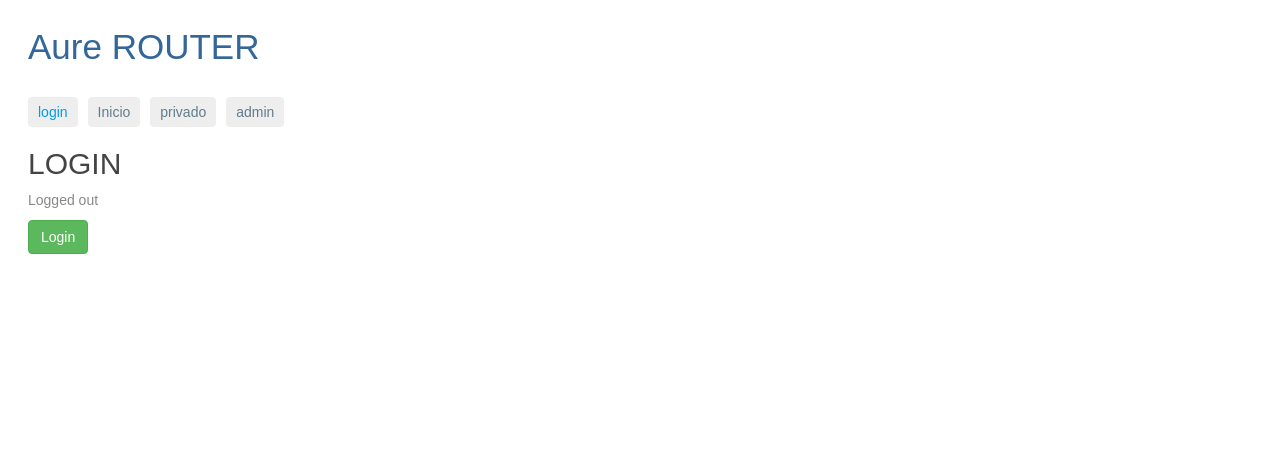
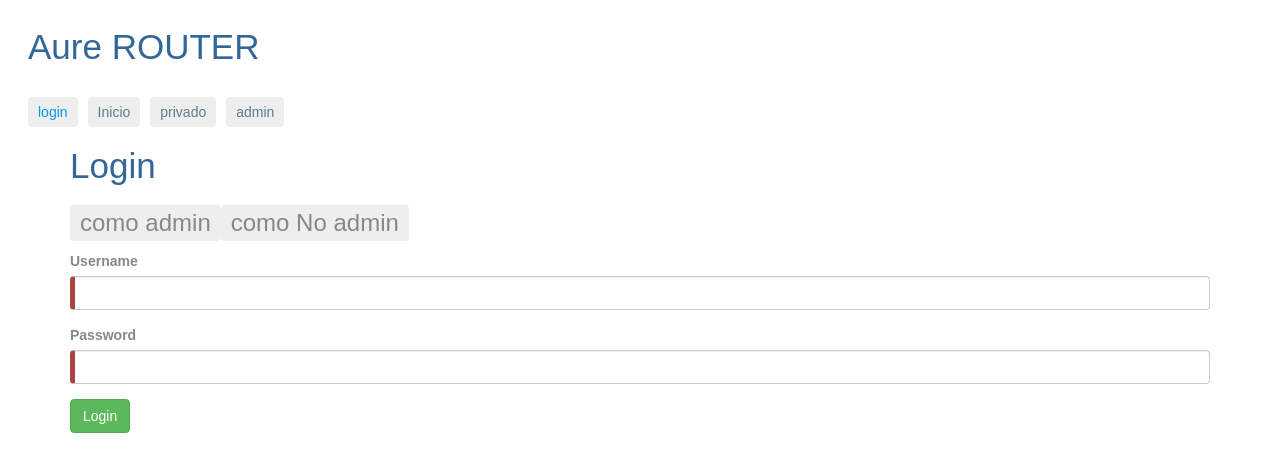
Before and after one commit to AureGitHub/angular2-auth, an Angular app: page /login in a window 1280 px wide. Shown: the top 472 px of the page. Built offline with nearby package versions, Linux system fonts and the light colour scheme.

Commit message:
hhtp control error

```diff
--- a/src/app/_models/user.ts
+++ b/src/app/_models/user.ts
@@ -1,25 +1,16 @@
 export class User {
 
+
     constructor(
-    _id: number,
-    _username: string,
-    _name: string,
-    _idRol: number,
-    _expires: number,
-    _token: string) {
-        this.id=_id;
-        this.username=_username;
-        this.name=_name;
-        this.idRol=_idRol;
-        this.expires=_expires;
-        this.token=_token;
+    public id: number,
+    public username: string,
+    public name: string,
+    public idRol: number,
+    public expires: number,
+    public token: string) {
+
    }
-    id: number;
-    username: string;
-    name: string;
-    idRol: number;
-    expires: number;
-    token: string;
+    public password: string
     public esAdmin() : boolean{return this.idRol==1};
 
 }
--- a/src/app/auth.service.ts
+++ b/src/app/auth.service.ts
@@ -2,10 +2,9 @@ import { Injectable } from '@angular/core';
 import { Http, Response, Headers, RequestOptions } from '@angular/http';
 
 import { Observable } from 'rxjs/Observable';
-import 'rxjs/add/observable/of';
-import 'rxjs/add/operator/do';
-import 'rxjs/add/operator/delay';
+
 import 'rxjs/add/operator/map';
+import 'rxjs/add/operator/catch';
 
 
 import { User } from './_models/user';
@@ -30,7 +29,7 @@ private Url = 'http://localhost:51098/login';
 constructor(private http: Http) {
  }
 
- SetEntornoUser(){
+SetEntornoUser(){
     if(this.userConnect)
     {
        this.isLoggedIn = true;
@@ -43,20 +42,14 @@ constructor(private http: Http) {
 
  }
 
-  login(): Observable<boolean> {
+  login(username : string,password:string): Observable<boolean> {
   let headers = new Headers({ 'Content-Type': 'application/json' });
     let options = new RequestOptions({ headers: headers });
 
-
-  var user = {
-          username:'aaranzue',
-          password : '123456'
-        };
     return this.http
-               .post(this.Url,JSON.stringify(user),options)
+               .post(this.Url,JSON.stringify({username:username,password : password}),options)
                 .map((response: Response) => {
-                // login successful if there's a jwt token in the response
-                let token = response.json() && response.json().Security  &&  response.json().Security.token;
+                   let token = response.json() && response.json().Security  &&  response.json().Security.token;
                 if (token) {
                     // set token property
                     this.token = token;
@@ -74,7 +67,7 @@ constructor(private http: Http) {
                     // store username and jwt token in local storage to keep user logged in between page refreshes
                     localStorage.setItem('currentUser', JSON.stringify(this.userConnect));
 
-                    this.SetEntornoUser();
+                  this.SetEntornoUser();
 
                     // return true to indicate successful login
                     return true;
@@ -84,11 +77,27 @@ constructor(private http: Http) {
                     return false;
 
                 }
-            });
+
+                })
+                .catch(this.handleError);
 
 
   }
 
+
+
+ private handleError (error: Response | any) {
+   let errMsg: string;
+    if (error instanceof Response) {
+      const body = error.json() || '';
+      const err = body.error || JSON.stringify(body);
+      errMsg = `${error.status} - ${error.statusText || ''} ${err}`;
+    } else {
+      errMsg = error.message ? error.message : error.toString();
+    }
+   this.isLoggedIn = false;
+    return Observable.throw(errMsg);
+  }
 
 
   logout(): void {
--- /dev/null
+++ b/src/app/login/login.component.html
@@ -0,0 +1,18 @@
+<div *ngIf="!this.authService.isLoggedIn" class="container">
+    <h1>Login</h1>
+    <h3><button (click)="comoAdmin()" >como admin</button>
+    <button (click)="comoNoAdmin()" >como No admin</button></h3>
+    <form (ngSubmit)="onSubmit()" >
+      <div class="form-group">
+        <label for="username">Username</label>
+        <input [(ngModel)]="model.username" type="text" class="form-control" id="username" name="username" required>
+      </div>
+      <div class="form-group">
+        <label for="password">Password</label>
+        <input [(ngModel)]="model.password" type="password" class="form-control" id="password" name="password" required>
+      </div>
+      <button type="submit" class="btn btn-success">Login</button>
+    </form>
+</div>
+
+<div>{{errorMessage}}</div>
--- a/src/app/login/login.component.ts
+++ b/src/app/login/login.component.ts
@@ -2,33 +2,40 @@ import { Component }        from '@angular/core';
 import { Router,
          NavigationExtras } from '@angular/router';
 import { AuthService }      from '../auth.service';
+import { User } from '../_models/user';
+import 'rxjs/add/observable/throw';
 
 @Component({
-  template: `
-    <h2>LOGIN</h2>
-    <p>{{message}}</p>
-    <p>
-      <button class='btn btn-success' (click)="login()"  *ngIf="!this.authService.isLoggedIn">Login</button>
-
-    </p>`
+ templateUrl: './login.component.html',
 })
 export class LoginComponent {
-  message: string;
+
+ public errorMessage:string;
 
   constructor(public authService: AuthService, public router: Router) {
 
-    this.setMessage();
+
+
   }
 
-  setMessage() {
-    this.message = 'Logged ' + (this.authService.isLoggedIn ? 'in' : 'out');
-  }
+public model = new User(null,null,null,null,null,null);
+ comoNoAdmin(){
+    this.model.username='aalvare9';
+   this.model.password='123456';
+ }
 
-  login() {
-    this.message = 'Trying to log in ...';
+ comoAdmin(){
+   this.model.username='jdesande';
+   this.model.password='123456';
+ }
 
-    this.authService.login().subscribe(() => {
-      this.setMessage();
+  onSubmit() {
+
+
+    this.authService.login(this.model.username,this.model.password).subscribe(
+
+       TodoOK=> {
+
       if (this.authService.isLoggedIn) {
         // Get the redirect URL from our auth service
         // If no redirect has been set, use the default
@@ -44,7 +51,9 @@ export class LoginComponent {
         // Redirect the user
         this.router.navigate([redirect], navigationExtras);
       }
-    });
+    },
+    error => this.errorMessage = <any>error
+    );
   }
 
 
--- a/src/styles.css
+++ b/src/styles.css
@@ -111,6 +111,12 @@ nav a.active {
   font-family: Arial, Helvetica, sans-serif;
 }
 
+.ng-valid[required], .ng-valid.required  {
+  border-left: 5px solid #42A948; /* green */
+}
+.ng-invalid:not(form)  {
+  border-left: 5px solid #a94442; /* red */
+}
 
 /*
 Copyright 2016 Google Inc. All Rights Reserved.
```
